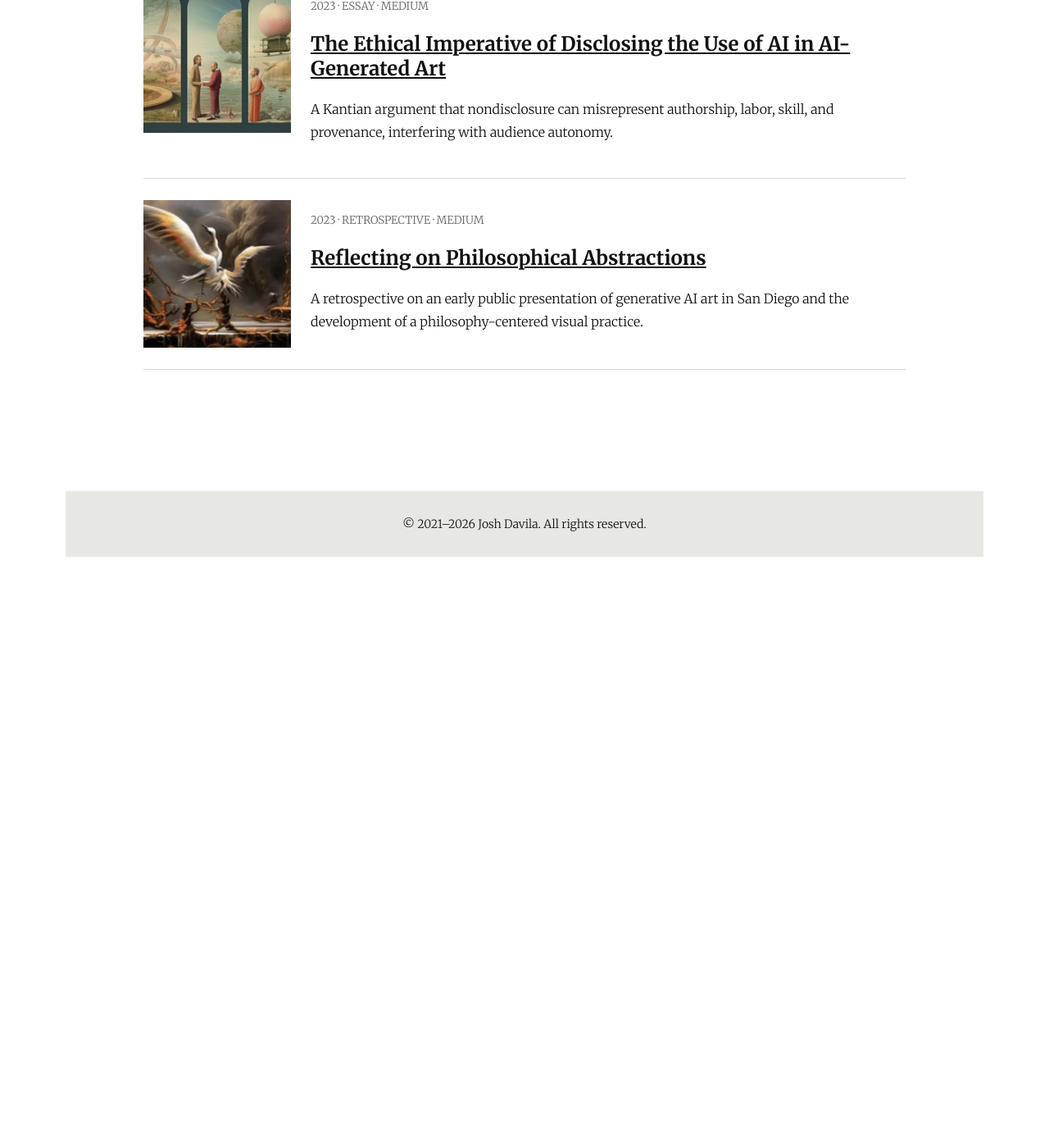
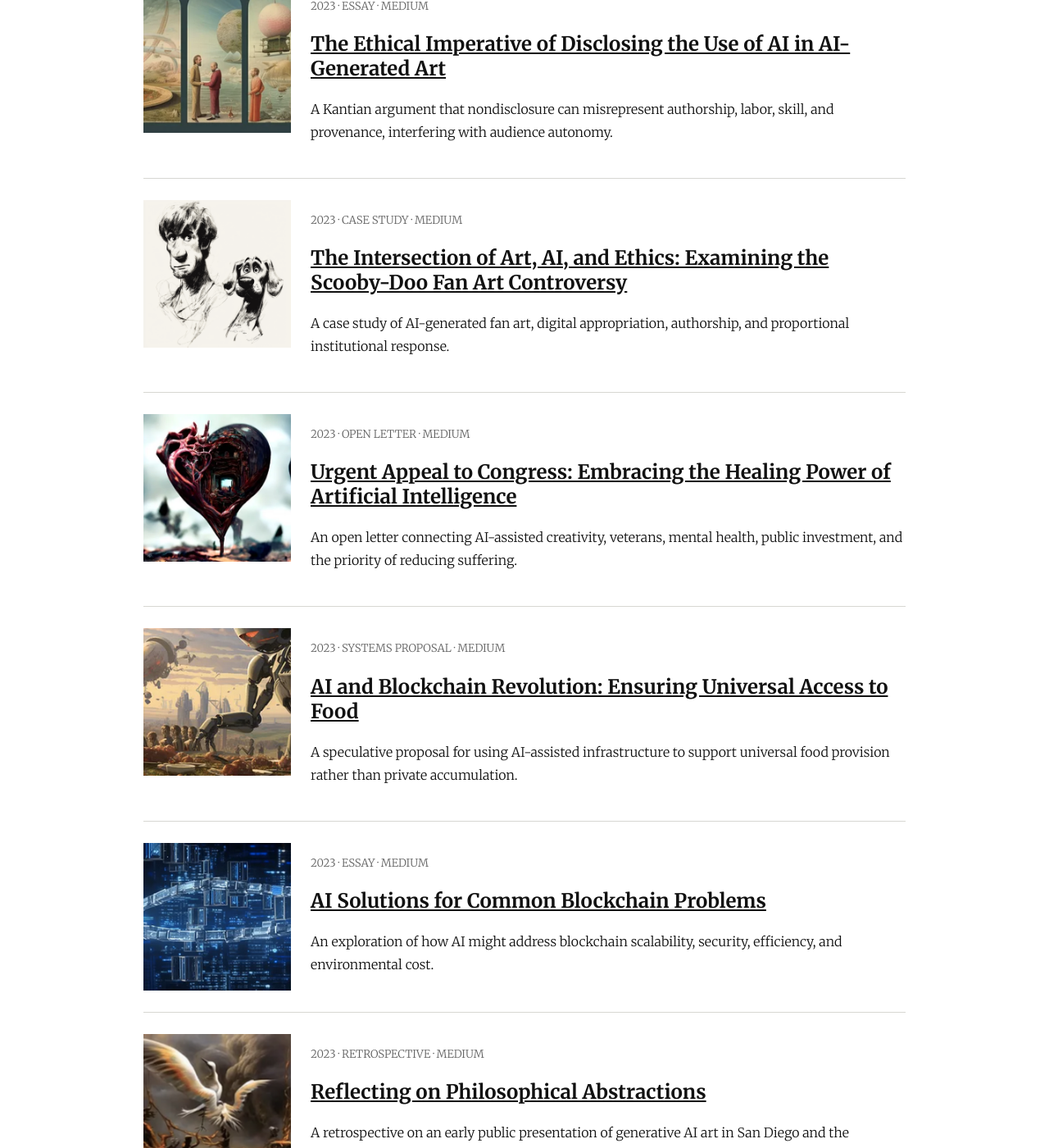
Before and after one commit to JLD-Ai/joshdavila.github.io, a Jekyll site: the page built from writing.md, in a window 1280 px wide and 1400 px high, scrolled down 1981 px. Shown: the whole window at 82% size. Built offline with Jekyll 4.4.1, drawn with Linux system fonts in a browser that asks for light colours; before the commit the page ends 2660 px from its top, so only the background shows below that.

Commit message:
Reconcile selected public writing

```diff
--- a/_data/writings.yml
+++ b/_data/writings.yml
@@ -108,6 +108,82 @@
   image: reflecting.png
   featured: false
 
+- id: ai-blockchain-problems
+  title: "AI Solutions for Common Blockchain Problems"
+  publication_date: null
+  publication_year: 2023
+  status: published
+  type: essay
+  platform: Medium
+  themes:
+    - blockchain systems
+    - scalability
+    - security
+    - sustainability
+  summary: >-
+    An exploration of how AI might address blockchain scalability, security,
+    efficiency, and environmental cost.
+  url: https://medium.com/@joshdavila.art/ai-solutions-for-common-blockchain-problems-7e4724adb62f
+  image: blockchain-problems.png
+  featured: false
+
+- id: universal-food-access
+  title: "AI and Blockchain Revolution: Ensuring Universal Access to Food"
+  publication_date: 2023-09-26
+  publication_year: 2023
+  status: published
+  type: systems proposal
+  platform: Medium
+  themes:
+    - food access
+    - universal provision
+    - blockchain systems
+    - institutional design
+  summary: >-
+    A speculative proposal for using AI-assisted infrastructure to support
+    universal food provision rather than private accumulation.
+  url: https://medium.com/@joshdavila.art/ai-and-blockchain-revolution-ensuring-universal-access-to-food-dfbce4a39e94
+  image: blockchain-revolution.png
+  featured: false
+
+- id: congressional-ai-appeal
+  title: "Urgent Appeal to Congress: Embracing the Healing Power of Artificial Intelligence"
+  publication_date: 2023-09-11
+  publication_year: 2023
+  status: published
+  type: open letter
+  platform: Medium
+  themes:
+    - public health
+    - veterans
+    - creative practice
+    - public investment
+  summary: >-
+    An open letter connecting AI-assisted creativity, veterans, mental health,
+    public investment, and the priority of reducing suffering.
+  url: https://medium.com/@joshdavila.art/urgent-appeal-to-congress-embracing-the-healing-power-of-artificial-intelligence-a412740d297
+  image: congress.png
+  featured: false
+
+- id: scooby-doo-ethics
+  title: "The Intersection of Art, AI, and Ethics: Examining the Scooby-Doo Fan Art Controversy"
+  publication_date: 2023-09-12
+  publication_year: 2023
+  status: published
+  type: case study
+  platform: Medium
+  themes:
+    - fan art
+    - appropriation
+    - authorship
+    - proportional response
+  summary: >-
+    A case study of AI-generated fan art, digital appropriation, authorship,
+    and proportional institutional response.
+  url: https://medium.com/@joshdavila.art/the-intersection-of-art-ai-and-ethics-examining-the-scooby-doo-fan-art-controversy-6f3308f45689
+  image: scooby-doo.png
+  featured: false
+
 - id: ethical-disclosure
   title: "The Ethical Imperative of Disclosing the Use of AI in AI-Generated Art"
   publication_date: 2023-05-23
```
Also changed, not shown: README_LAUNCH_QA.md.
